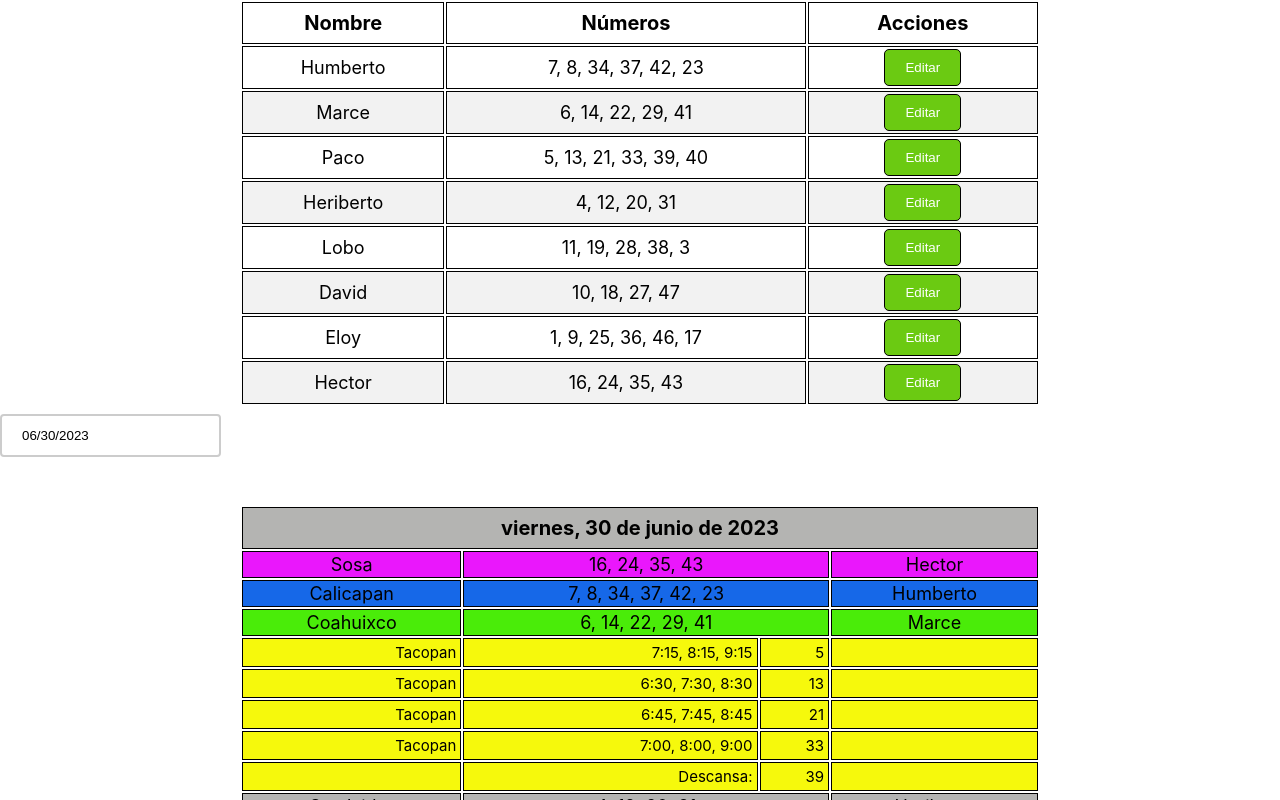
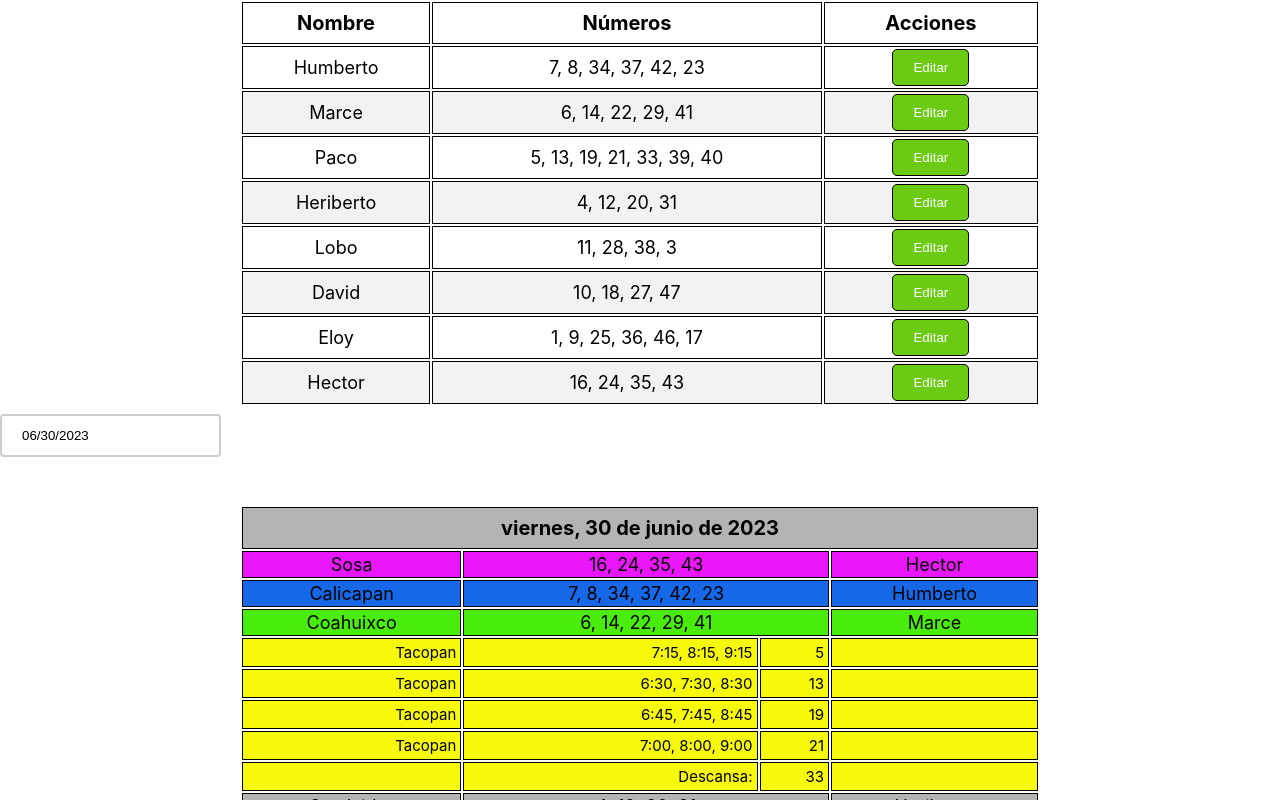
Before and after one commit to ingeabraham23/horarios, a React (Vite) app: page / in a window 1280 px wide. Shown: the top 800 px of the page. Built offline with nearby package versions, Linux system fonts and the light colour scheme.

Commit message:
cambio de grupo unidad 19

```diff
--- a/src/App.jsx
+++ b/src/App.jsx
@@ -1,13 +1,13 @@
-import { useState } from 'react';
-import es from 'date-fns/locale/es'
-import DatePicker from 'react-datepicker';
-import { registerLocale } from  "react-datepicker"
-import 'react-datepicker/dist/react-datepicker.css';
-import Tabla from './components/tabla';
-import './estilos.css'
-import EditableTabla from './components/tablaEditable';
+import { useState } from "react";
+import es from "date-fns/locale/es";
+import DatePicker from "react-datepicker";
+import { registerLocale } from "react-datepicker";
+import "react-datepicker/dist/react-datepicker.css";
+import Tabla from "./components/tabla";
+import "./estilos.css";
+import EditableTabla from "./components/tablaEditable";
 
-registerLocale('es', es)
+registerLocale("es", es);
 
 function App() {
   const fechaActual = new Date(); // Obtiene la fecha actual
@@ -15,29 +15,35 @@ function App() {
   const [fechaSeleccionada, setFechaSeleccionada] = useState(fechaActual); // Estado para la fecha seleccionada en el DatePicker, se inicializa con la fecha en que se esta ejecutando la aplicación
 
   const [grupos, setGrupos] = useState([
-    { nombre: 'Humberto', numeros: [7, 8, 34, 37, 42, 23] },
-    { nombre: 'Marce', numeros: [6, 14, 22, 29, 41] },
-    { nombre: 'Paco', numeros: [5, 13, 21, 33, 39, 40] },
-    { nombre: 'Heriberto', numeros: [4, 12, 20, 31] },
-    { nombre: 'Lobo', numeros: [11, 19, 28, 38, 3] },
-    { nombre: 'David', numeros: [10, 18, 27, 47] },
-    { nombre: 'Eloy', numeros: [1, 9, 25, 36, 46, 17] },
-    { nombre: 'Hector', numeros: [16, 24, 35, 43] },
-  ]);// Estado para los grupos de Unidades
+    { nombre: "Humberto", numeros: [7, 8, 34, 37, 42, 23] },
+    { nombre: "Marce", numeros: [6, 14, 22, 29, 41] },
+    { nombre: "Paco", numeros: [5, 13, 19, 21, 33, 39, 40] },
+    { nombre: "Heriberto", numeros: [4, 12, 20, 31] },
+    { nombre: "Lobo", numeros: [11, 28, 38, 3] },
+    { nombre: "David", numeros: [10, 18, 27, 47] },
+    { nombre: "Eloy", numeros: [1, 9, 25, 36, 46, 17] },
+    { nombre: "Hector", numeros: [16, 24, 35, 43] },
+  ]); // Estado para los grupos de Unidades
 
   const gruposRotados = rotarGrupos();
 
   function obtenerDiasDeDiferencia(fechaSeleccionada, fechaDiaCero) {
     const unDia = 24 * 60 * 60 * 1000; // milisegundos en un día: 86,400,000
-    const diffEnMilisegundos = (fechaSeleccionada - fechaDiaCero); //Diferencia de 2 Fechas en Milisegundos
+    const diffEnMilisegundos = fechaSeleccionada - fechaDiaCero; //Diferencia de 2 Fechas en Milisegundos
     const dias = Math.floor(diffEnMilisegundos / unDia); //Diferencia de 2 fechas en Días, Usando Math.floor para redondear al piso, es decir, si el resultado es 8.36 se redondea a 8 ya que la fecha diaCero esta inicializada a las 0 horas y si yo hago el calculo a las 9 horas ya habra una diferencia de 9 horas
-    return dias
-  }// Obtiene el número de días entre dos fechas
+    return dias;
+  } // Obtiene el número de días entre dos fechas
 
   function rotarGrupos() {
-    const diasTranscurridos = obtenerDiasDeDiferencia(fechaSeleccionada, diaCero);
-    const rotaciones = (diasTranscurridos) % grupos.length; //Se obtiene el numero de rotaciones:Obteniendo el Modulo de: dias transcurridos, entre en tamaño del array grupos.
-    const gruposRotados = [...grupos.slice(-rotaciones), ...grupos.slice(0, -rotaciones)];
+    const diasTranscurridos = obtenerDiasDeDiferencia(
+      fechaSeleccionada,
+      diaCero
+    );
+    const rotaciones = diasTranscurridos % grupos.length; //Se obtiene el numero de rotaciones:Obteniendo el Modulo de: dias transcurridos, entre en tamaño del array grupos.
+    const gruposRotados = [
+      ...grupos.slice(-rotaciones),
+      ...grupos.slice(0, -rotaciones),
+    ];
     return gruposRotados;
   }
 
@@ -51,8 +57,19 @@ function App() {
 
   return (
     <div>
-      <EditableTabla grupos={grupos} onGruposChange={manejarCambioEnGrupos}></EditableTabla>
-      <DatePicker selected={fechaSeleccionada} onChange={manejarFechaSeleccionada} locale="es" onFocus={(e) => { e.target.readOnly = true; e.target.blur() }}/>
+      <EditableTabla
+        grupos={grupos}
+        onGruposChange={manejarCambioEnGrupos}
+      ></EditableTabla>
+      <DatePicker
+        selected={fechaSeleccionada}
+        onChange={manejarFechaSeleccionada}
+        locale="es"
+        onFocus={(e) => {
+          e.target.readOnly = true;
+          e.target.blur();
+        }}
+      />
       <br></br>
       <br></br>
       <br></br>
```
